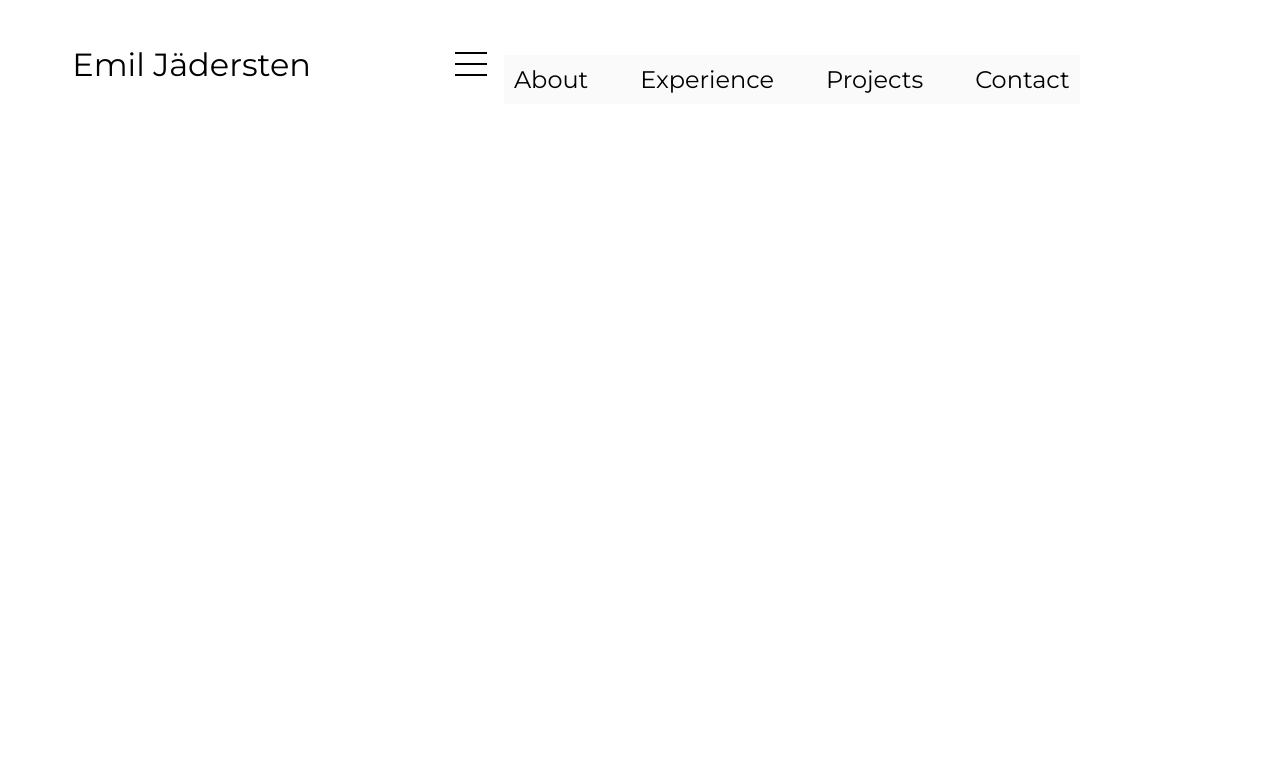
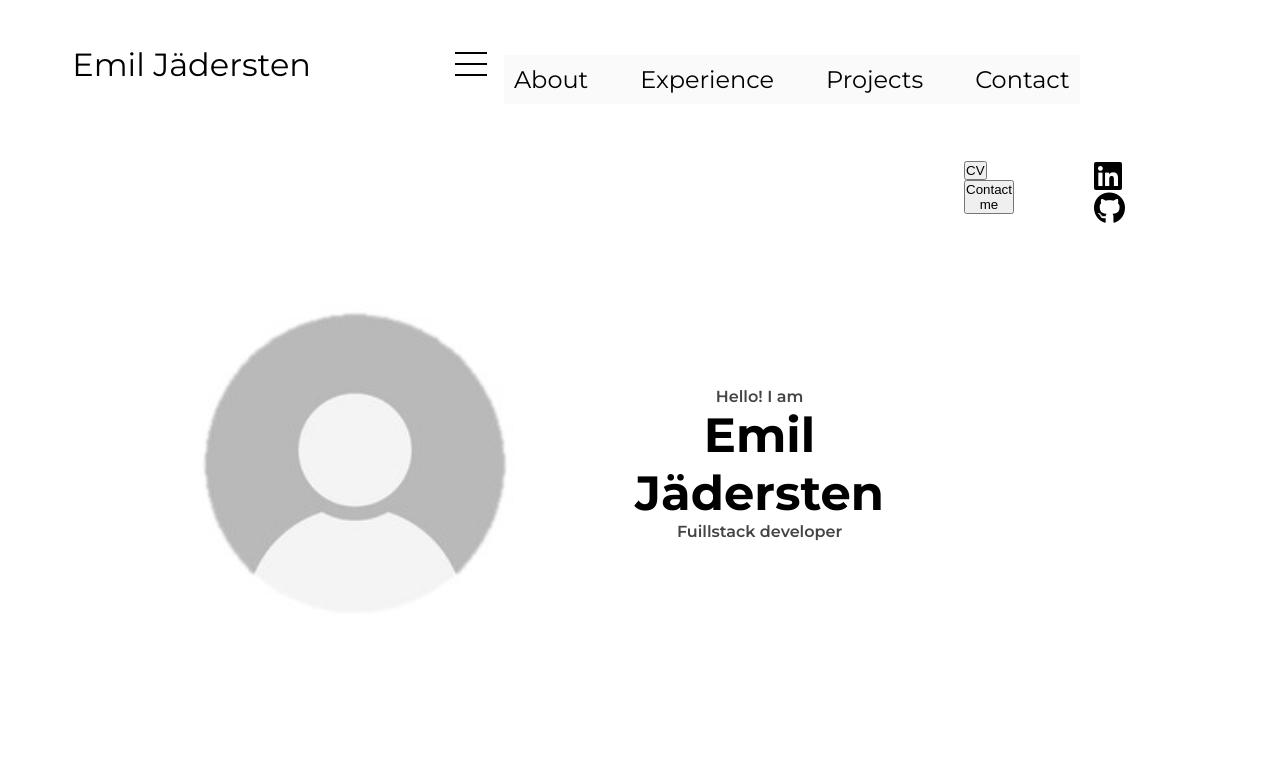
Before and after one commit to EmilionR/portfolio-website, a plain HTML site: page index.html in a window 1280 px wide. Drawn offline with Linux system fonts and the light colour scheme.

Commit message:
Add Hero section

```diff
--- a/index.html
+++ b/index.html
@@ -22,6 +22,32 @@
                 <li><a href="#contact" onclick="toggleMenu()">Contact</a></li>
             </ul>
     </nav>
+    <section id="hero">
+        <div class="section__pic-container">
+            <img src="./assets/profile_pic.jpg" alt="Picture of Emil">
+        </div>
+        <div class="section__text">
+            <p class="section__text__p1">
+                Hello! I am
+            </p>
+            <h1 class="title">Emil Jädersten</h1>
+            <p class="section__text__p2">
+                Fuillstack developer
+            </p>
+        </div>
+        <div class="btn-container">
+            <button class="btn btn-secondary" onclick="window.open('./assets/cv.pdf')">CV</button>
+            <button class="btn btn-primary" onclick="location.href='./#contact'">Contact me</button>
+        </div>
+        <div id="socials-container">
+            <a href="https://www.linkedin.com/in/emil-jadersten/" target="_blank" aria-label="My LinkedIn profile">
+                <i class="fa-brands fa-linkedin"></i>
+            </a>
+            <a href="https://github.com/EmilionR" target="_blank" aria-label="My LinkedIn profile">
+                <i class="fa-brands fa-github"></i>
+            </a>
+        </div>
+    </section>
 <script src="script.js"></script>
 </body>
 </html>
--- a/style.css
+++ b/style.css
@@ -36,6 +36,11 @@ a:hover {
     text-decoration: underline;
     text-underline-offset: 0.5rem;
     text-decoration-color: #ddd;
+}
+
+i {
+    font-size: 2rem;
+    cursor: pointer;
 }
 
 /* -------------------NAVIGATION */
@@ -107,6 +112,62 @@ nav {
     transform: rotate(-45deg) translate(10px, -5px);
 }
 
+/* ------------------------SECTIONS */
+
+section {
+    padding-top: 4vh;
+    height: 96vh;
+    margin: 0 10rem;
+    box-sizing: border-box;
+    min-height: fit-content;
+}
+
+.section-container {
+    display: flex;
+}
+
+/* --------------------HERO SECTION */
+
+#hero {
+    display: flex;
+    justify-content: center;
+    gap: 5rem;
+    height: 80vh;
+}
+
+.section__pic-container {
+    display: flex;
+    height: 400px;
+    width: 400px;
+    margin: auto 0;
+}
+
+.section__text {
+    align-self: center;
+    text-align: center;
+}
+
+.section__text p {
+    font-weight: 600;
+}
+
+.section__text-p1 {
+    font-size: 1.75rem;
+    margin-bottom: 1rem;
+}
+
+.title {
+    font-size: 3rem;
+    text-align: center;
+}
+
+.socials-container {
+    display: flex;
+    justify-content: center;
+    margin-top: 1rem;
+    gap: 1rem;
+}
+
 /* -------------------MEDUA QUERIES */
 
 @media screen and (min-width: 992px) {
```
Also changed, not shown: assets/profile_pic.jpg (added), 1 other file.
